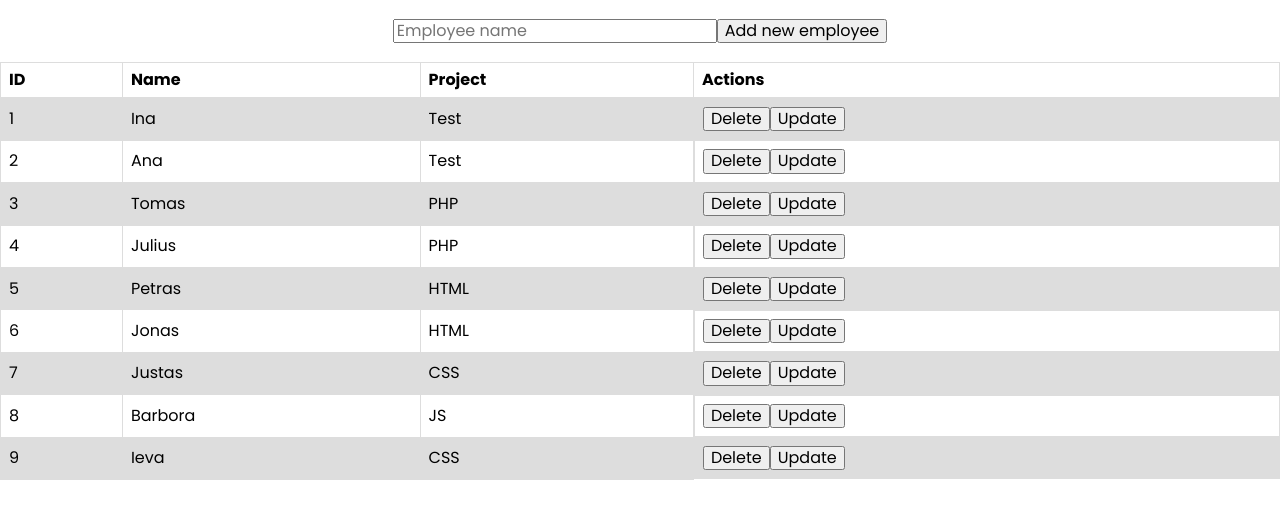
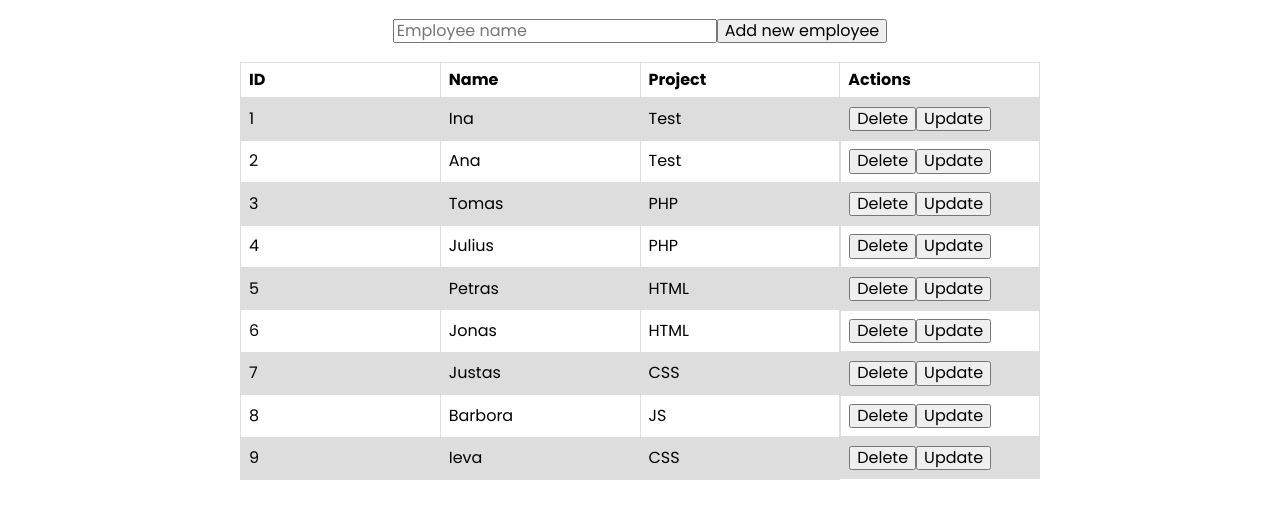
Before and after one commit to skaistulis/mysprint2, a PHP site: page /?path=Employees in a window 1280 px wide. Shown: the part 67-586 px from the top of the page. Run offline with PHP 8.4, Linux system fonts and the light colour scheme; data comes from the database, SQL or seed files in the repository.

Commit message:
final
final

```diff
--- a/css/style.css
+++ b/css/style.css
@@ -47,3 +47,9 @@ h3 {
   text-align: center;
   color: red;
 }
+
+.tables {
+  width: 800px;
+  margin: 0 auto;
+  table-layout: fixed;
+}
```
